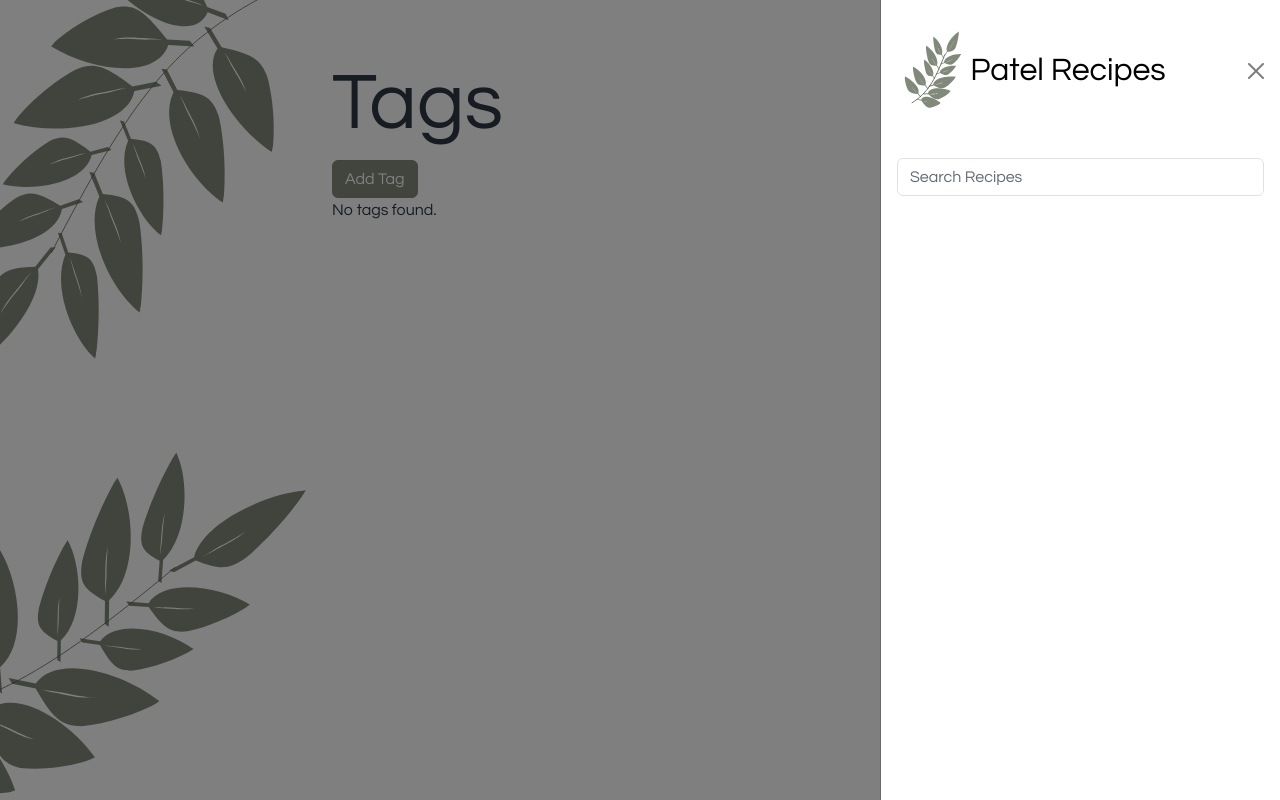
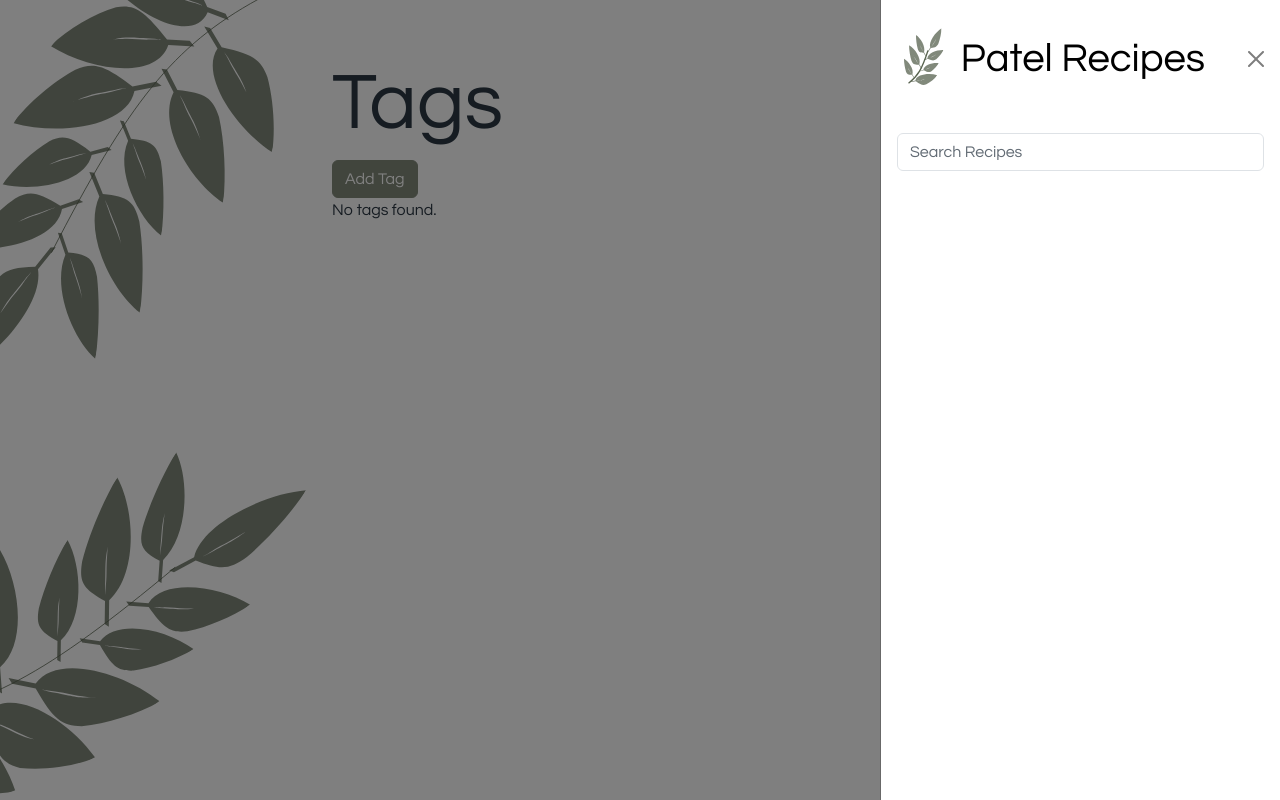
Before and after one commit to kishanpatel789/patel_recipe_app, a Flask app: page /tag in a window 1280 px wide, after a click that opens the changed part. Run offline with Flask 3, Linux system fonts and the light colour scheme; some libraries are stand-ins or nearby versions.

Commit message:
Add smaller curry branch

```diff
--- a/application/templates/base.html
+++ b/application/templates/base.html
@@ -31,8 +31,8 @@
               <div class="offcanvas offcanvas-end" tabindex="-1" id="offcanvasNavbar" data-bs-autohide="false" aria-labelledby="offcanvasNavbarLabel">
                 <div class="offcanvas-header">
                   <a class="navbar-brand" href="{{ url_for('home') }}">
-                    <img src="{{ url_for('static', filename='svg/SingleCurryBranch.svg') }}" alt="Patel Recipes Logo" height=100 class="align-middle">
-                    <span class="h2 align-middle">Patel Recipes</span>
+                    <img src="{{ url_for('static', filename='svg/SingleCurryBranch_short.svg') }}" alt="Patel Recipes Logo" height=75 class="align-middle">
+                    <span class="h1 align-middle ps-2">Patel Recipes</span>
                   </a>
                   <button type="button" class="btn-close" data-bs-dismiss="offcanvas" aria-label="Close"></button>
                 </div>
```
Also changed, not shown: application/templates/index.html (+6 -3 lines), application/static/svg/SingleCurryBranch_short.svg (added).
